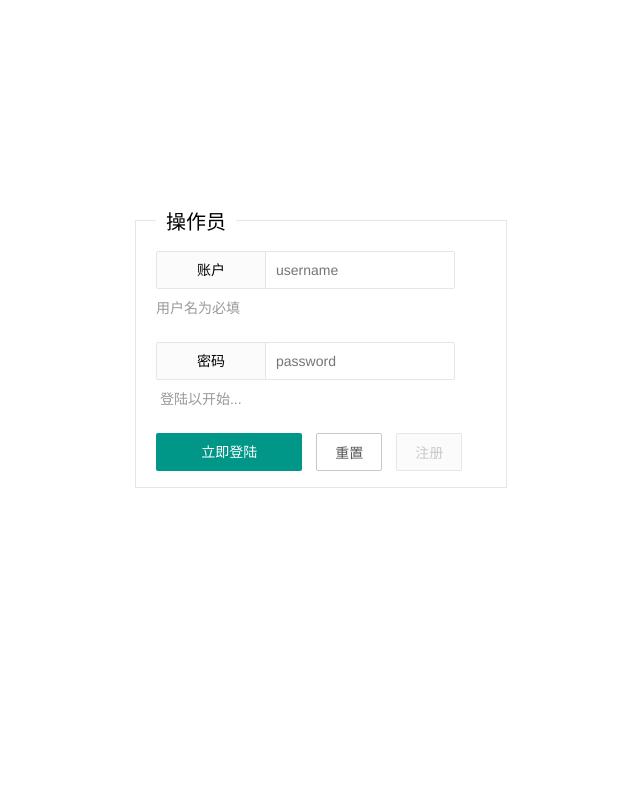
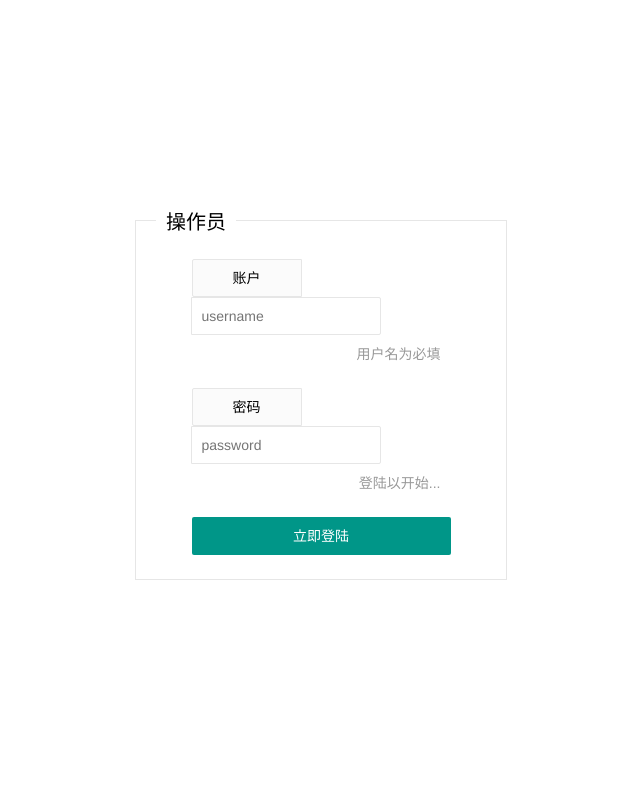
Before and after one commit to SuoweiHu/Excel-Online-App, a Flask app: template templates/index_logged_out.html in a window 1280 px wide. Shown: the top 785 px of the page, without its empty margins (319-959 px from the left). Run offline with Flask 2, Linux system fonts and the light colour scheme; the template is opened without the code that fills it, so the values that code supplies are empty; parts of the project's set-up code (start-up, migrations or seed data) failed here and were passed over.

Commit message:
fixed layout problem on login page

```diff
--- a/templates/index_logged_out.html
+++ b/templates/index_logged_out.html
@@ -32,29 +32,36 @@
         <!-- <fieldset class="layui-elem-field site-demo-button" style="margin-top: 15% ;margin-left: 30%;margin-right: 30%;"> -->
           <fieldset class="layui-elem-field site-demo-button" style="margin: 15% 35%;">
             <legend>操作员</legend>
-            <div>
+            <div style="margin-top: 6.5%; margin-bottom: 6.5%; text-align: center; margin-left: 15%; margin-right: 15%;">
                 <!-- {{login_section | safe}} -->
-                <br>
-                <form class="layui-form layui-form-pane" action="/login" method="post" style="padding-left: 20px;">
+
+                <form class="layui-form layui-form-pane" action="/login" method="post" >
+
                     <div class="layui-form-item">
                         <label class="layui-form-label">账户</label>
                         <div class="layui-input-inline">
                             <input type="text" name="operator_name" lay-verify="required" placeholder="username" autocomplete="off" class="layui-input">
                         </div>
-                        <div class="layui-form-mid layui-word-aux">用户名为必填</div>
+                        <div style="float: right;" class="layui-form-mid layui-word-aux">用户名为必填</div>
                     </div>
+
                     <div class="layui-form-item">
                         <label class="layui-form-label">密码</label>
                         <div class="layui-input-inline">
                             <input type="password" name="operator_pass" lay-verify="required" placeholder="password" autocomplete="off" class="layui-input">
                         </div>
-                        <div class="layui-form-mid layui-word-aux">&nbsp;登陆以开始...</div>
+                        <div style="float: right;" class="layui-form-mid layui-word-aux">&nbsp;登陆以开始...</div>
                     </div>
-                    <button type="submit" class="layui-btn " lay-submit="" lay-filter="demo1">&nbsp;&nbsp;&nbsp;&nbsp;&nbsp;&nbsp;&nbsp;立即登陆&nbsp;&nbsp;&nbsp;&nbsp;&nbsp;&nbsp;&nbsp;</button>
-                    <button type="reset" class="layui-btn layui-btn-primary">重置</button>
-                    <button type="" class="layui-btn layui-btn-disabled" disabled>注册</button>
+
+                    <div>
+                      <button type="submit" class="layui-btn layui-btn-fluid" lay-submit="" lay-filter="demo1">立即登陆</button>
+                      <!-- <button type="submit" class="layui-btn " lay-submit="" lay-filter="demo1">&nbsp;&nbsp;&nbsp;&nbsp;&nbsp;&nbsp;&nbsp;立即登陆&nbsp;&nbsp;&nbsp;&nbsp;&nbsp;&nbsp;&nbsp;</button> -->
+                      <!-- <button type="reset"  class="layui-btn layui-btn-primary">重置</button> -->
+                      <!-- <button type=""       class="layui-btn layui-btn-disabled" disabled>注册</button> -->
+                    </div>
+
                 </form>
-                <br>
+
             </div>
         </fieldset>
         <!-- ============================================================================ -->
```
